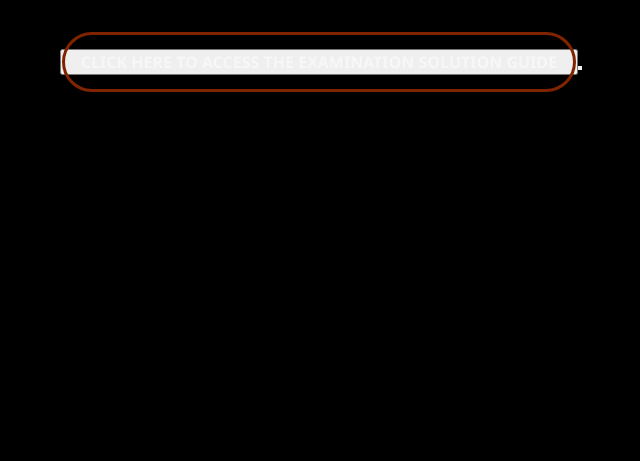
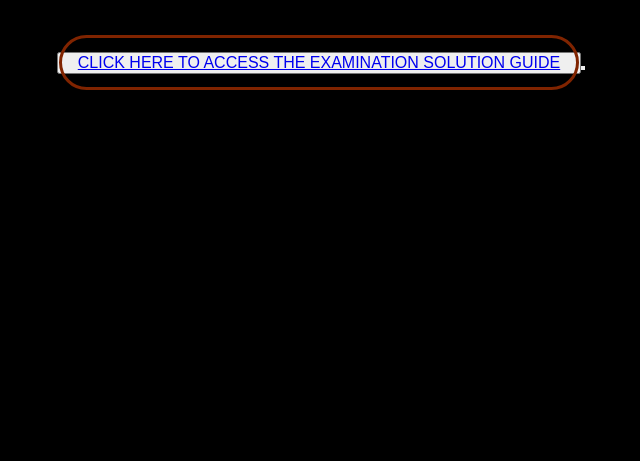
Before and after one commit to Ernest-Ahorgah/Exams-solution-guide, a plain HTML site: page index.html in a window 1280 px wide. Shown: the part 339-800 px from the top of the page, without its empty margins (319-959 px from the left). Drawn offline with Linux system fonts and the light colour scheme.

Commit message:
Update style.css

```diff
--- a/style.css
+++ b/style.css
@@ -87,13 +87,7 @@ body {
 body{
   top: 40px;
 }
-#btn {
-    text-decoration: none;
-    font-family: 'Segoe UI', Tahoma, Geneva, Verdana, sans-serif;
-    background-color:none;
-    font-weight: bold;
-    color: #f7f7f7;
-      }
+
 
 /* ---------- Responsive Adjustments ---------- */
 
```
